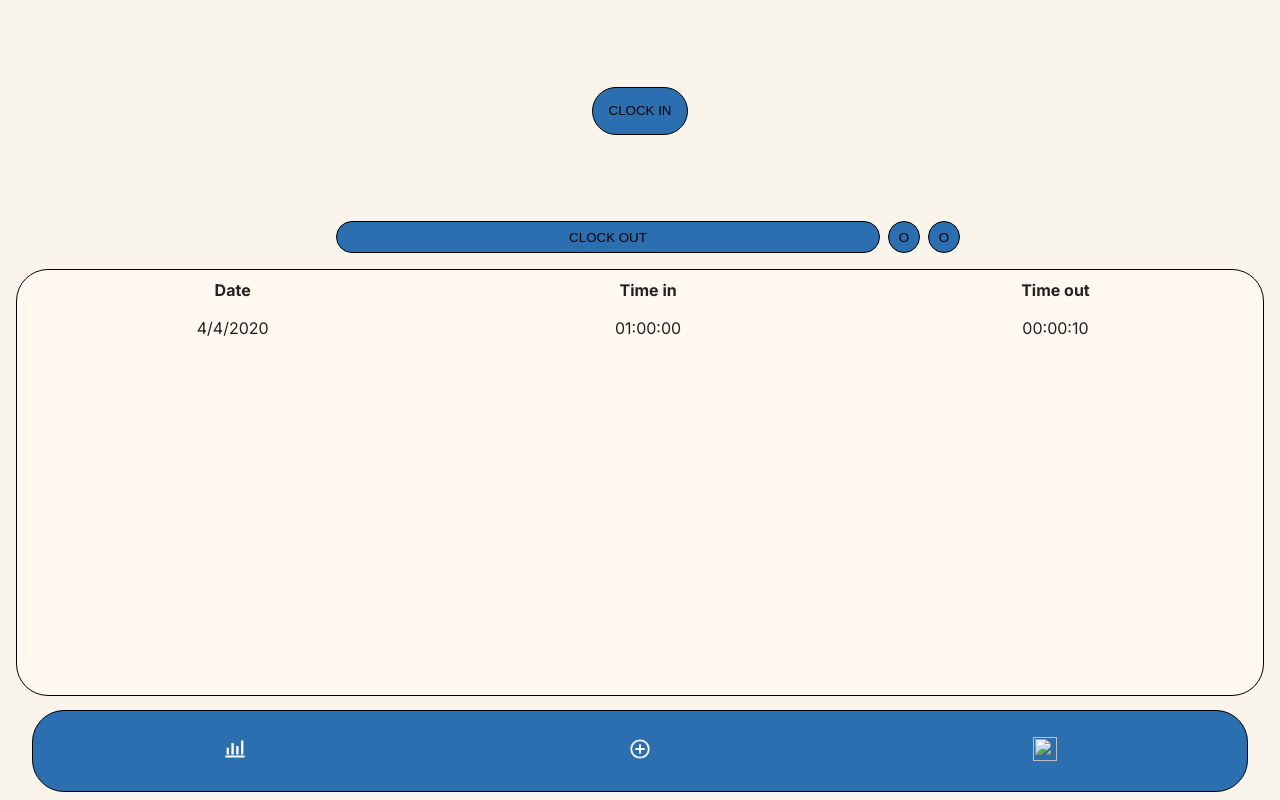
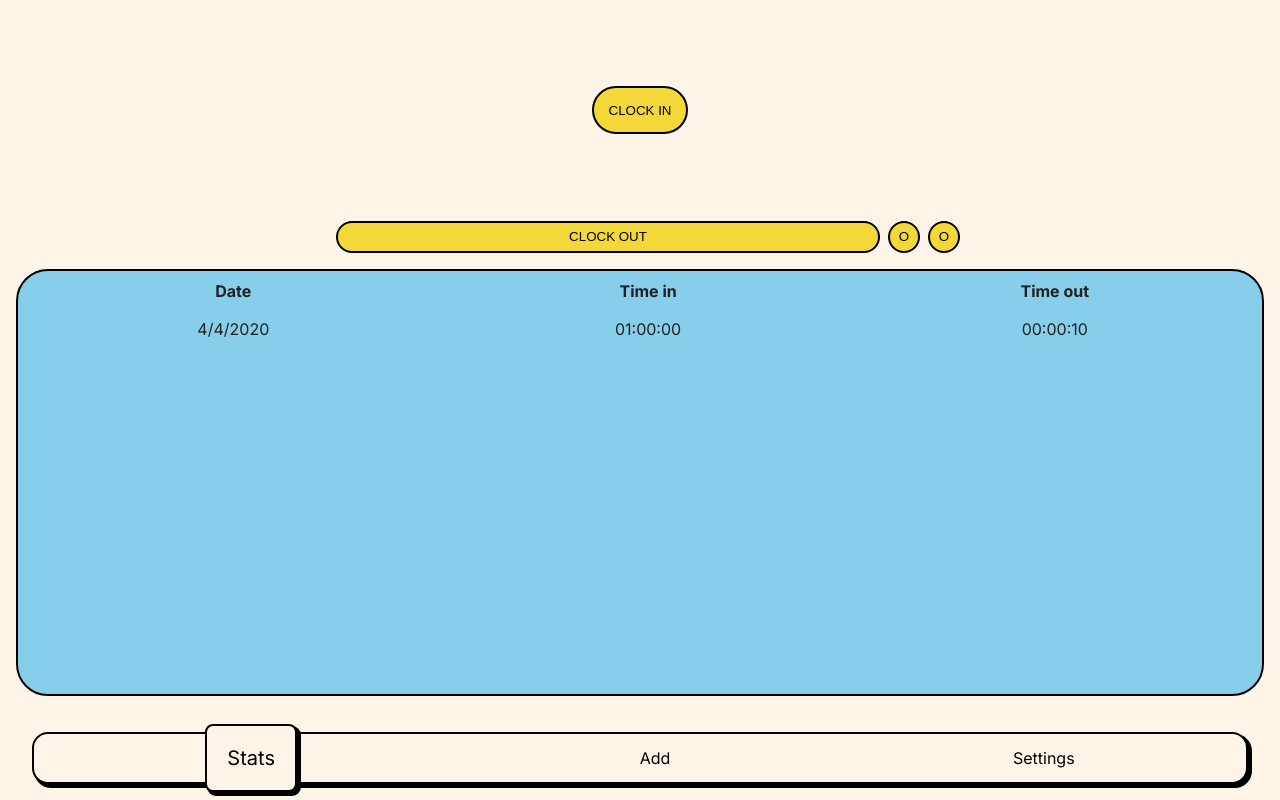
Before and after one commit to luisrafaeldeluvio/shiftly, a website built with Vite: page index.html in a window 1280 px wide. Built offline with nearby package versions, Linux system fonts and the light colour scheme; files whose address does not match are found by name.

Commit message:
feat: enhance nav stlye - Switched to a neo brutalism theme - Changed color pallet

```diff
--- a/index.html
+++ b/index.html
@@ -44,15 +44,9 @@
 
     <div class="nav">
       <ul>
-        <li class="ts-navstats">
-          <img src="src/assets/icons/bar_chart.svg" />
-        </li>
-        <li class="ts-navadd">
-          <img src="src/assets/icons/add_roundborder.svg" />
-        </li>
-        <li class="ts-navsettings">
-          <img src="src/assets/icons/settings.svg" />
-        </li>
+        <li class="ts-navstats nav--active">Stats</li>
+        <li class="ts-navadd">Add</li>
+        <li class="ts-navsettings">Settings</li>
       </ul>
     </div>
 
--- a/src/style/main.scss
+++ b/src/style/main.scss
@@ -21,7 +21,7 @@
     background: utils.$tertiary-color;
     border-radius: 2rem;
     margin-bottom: 6.5rem;
-    border: 1px solid black;
+    border: 2px solid black;
   }
 }
 
@@ -76,7 +76,7 @@
 
 .button {
   background: utils.$primary-color;
-  border: 1px solid black {
+  border: 2px solid black {
     radius: 2rem;
   }
   width: 6rem;
--- a/src/style/nav.scss
+++ b/src/style/nav.scss
@@ -1,25 +1,35 @@
 @use "utils";
 
 .nav {
-  background: utils.$primary-color;
-  border-radius: 2rem;
-  bottom: 0.5rem;
-  left: 50%;
+  background: utils.$secondary-color;
+
   position: fixed;
   transform: translateX(-50%);
+  left: 50%;
+
   width: 95%;
-  border: 1px solid black;
+  bottom: 1rem;
+
+  border: 2px solid black;
+  border-radius: 1rem;
+  box-shadow: 3px 3px 0px 1px #000000;
 
   ul {
+    display: flex;
     align-items: center;
-    display: flex;
-    height: 5rem;
     justify-content: space-around;
+
+    height: 3rem;
+
     list-style-type: none;
   }
 
-  li img {
-    height: 1.5rem;
-    width: 1.5rem;
+  &--active {
+    font-size: 1.25rem;
+    padding: 1.25rem;
+    border: 2px solid black;
+    border-radius: 0.5rem;
+    background: utils.$secondary-color;
+    box-shadow: 3px 3px 0px 1px #000000;
   }
 }
--- a/src/style/utils.scss
+++ b/src/style/utils.scss
@@ -1,6 +1,6 @@
-$primary-color: rgba(44, 111, 176, 1);
-$secondary-color: #f9f5ed;
-$tertiary-color: #fff9f2;
+$primary-color: #f4d738;
+$secondary-color: #fff4e8;
+$tertiary-color: #87ceeb;
 
 @mixin flex-center() {
   display: flex;
```
